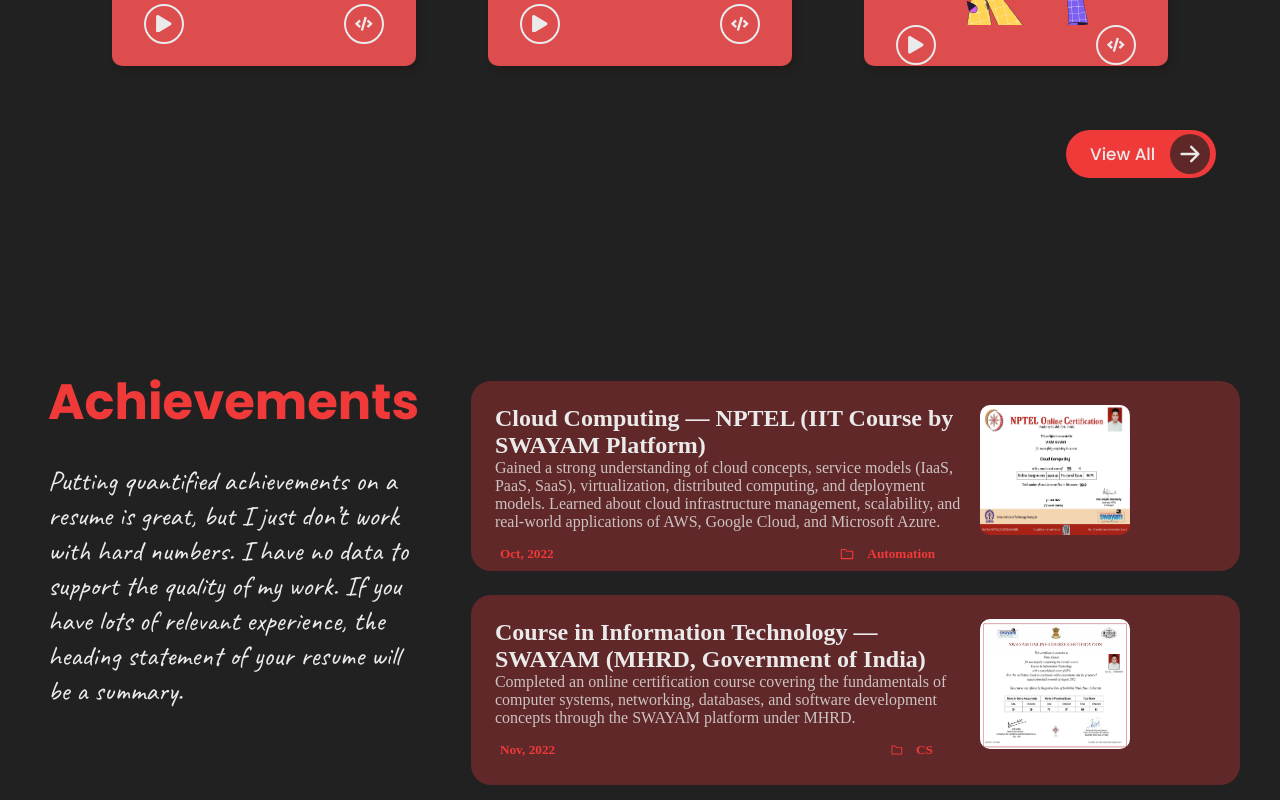
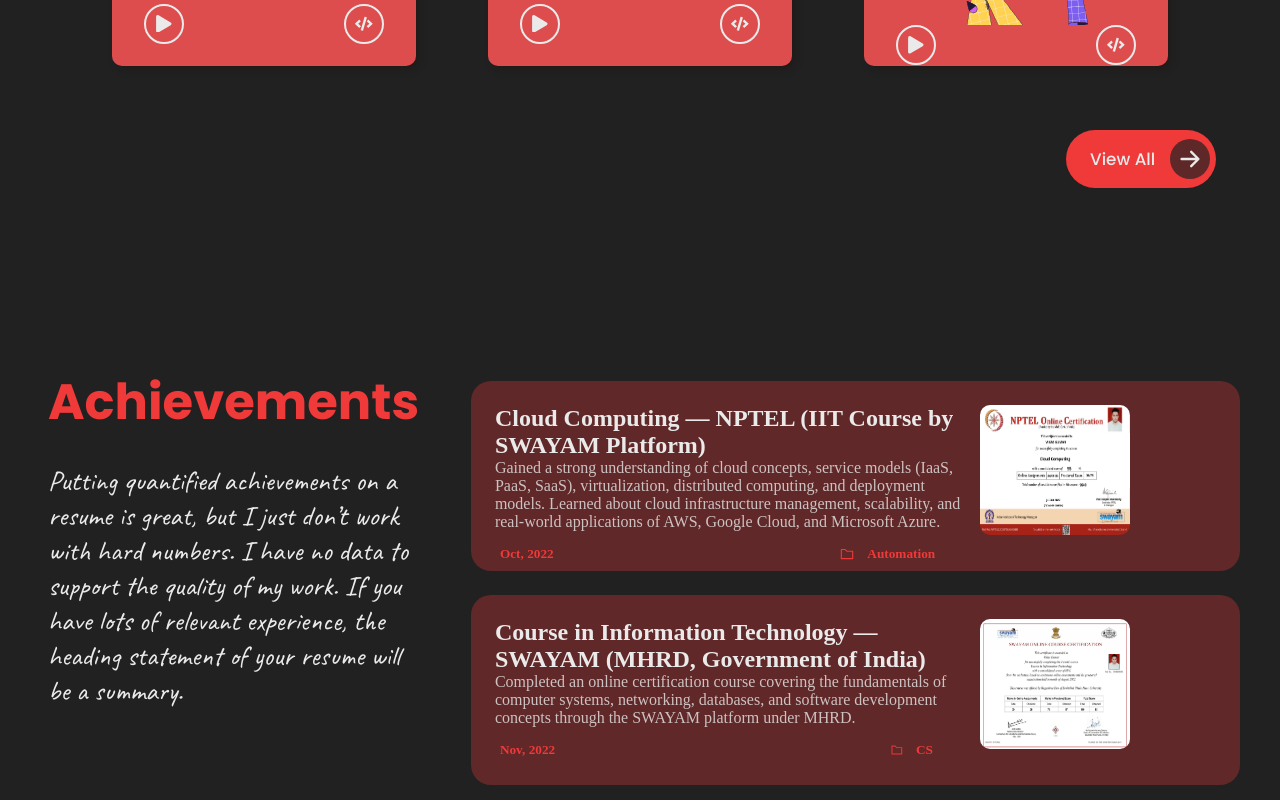
Before and after one commit to vikashshaarma007/vikas-developer-portfolio, a React (Create React App) app: page / in a window 1280 px wide. Shown: the part 4200-5000 px from the top of the page. Built offline with nearby package versions, Linux system fonts and the light colour scheme; a web font is replaced by a local one.

Commit message:
Initial commit

```diff
--- a/src/components/Projects/Projects.css
+++ b/src/components/Projects/Projects.css
@@ -53,7 +53,7 @@
     outline: none;
     border: none;
     width: 150px;
-    height: 48px;
+    height: 58px;
     display: flex;
     align-items: center;
     justify-content: space-between;
@@ -61,16 +61,14 @@
     border-radius: 45px;
     font-size: 1.05rem;
     font-family: var(--primaryFont);
-    font-weight: 500;
+    font-weight: 450;
     padding-left: 1.5rem;
     cursor: pointer;
 }
 
 
 
-@media (min-width: 992px) and (max-width: 1380px) {
-
-}
+@media (min-width: 992px) and (max-width: 1380px) {}
 
 
 @media screen and (max-width: 992px) {
@@ -95,10 +93,12 @@
         font-size: 2.5rem;
         margin-bottom: 20px;
     }
+
     .projects--viewAll {
         position: relative;
         margin-top: 4rem;
     }
+
     .projects--viewAll a {
         position: absolute;
         left: 50%;
@@ -106,16 +106,9 @@
     }
 }
 
-@media screen and (max-width: 400px) {
+@media screen and (max-width: 400px) {}
 
-}
-
-@media only screen and (min-device-width: 320px) and (max-device-width:
-  480px) and (-webkit-device-pixel-ratio: 2) and (device-aspect-ratio: 2/3) {
-
-}
+@media only screen and (min-device-width: 320px) and (max-device-width: 480px) and (-webkit-device-pixel-ratio: 2) and (device-aspect-ratio: 2/3) {}
 
 
-@media only screen and (device-width: 768px) {
-
-}
+@media only screen and (device-width: 768px) {}
--- a/src/data/contactsData.js
+++ b/src/data/contactsData.js
@@ -1,7 +1,7 @@
 export const contactsData = {
     email: 'vikashshaarmaa@gmail.com',
     phone: '+918851623906',
-    address: 'Raraul Baghpat, Uttar pardesh, India - 673822 ',
+    address: 'Raraul Baghpat, Uttar pardesh, India - 250101 ',
 
     sheetAPI: ''
 }
```
